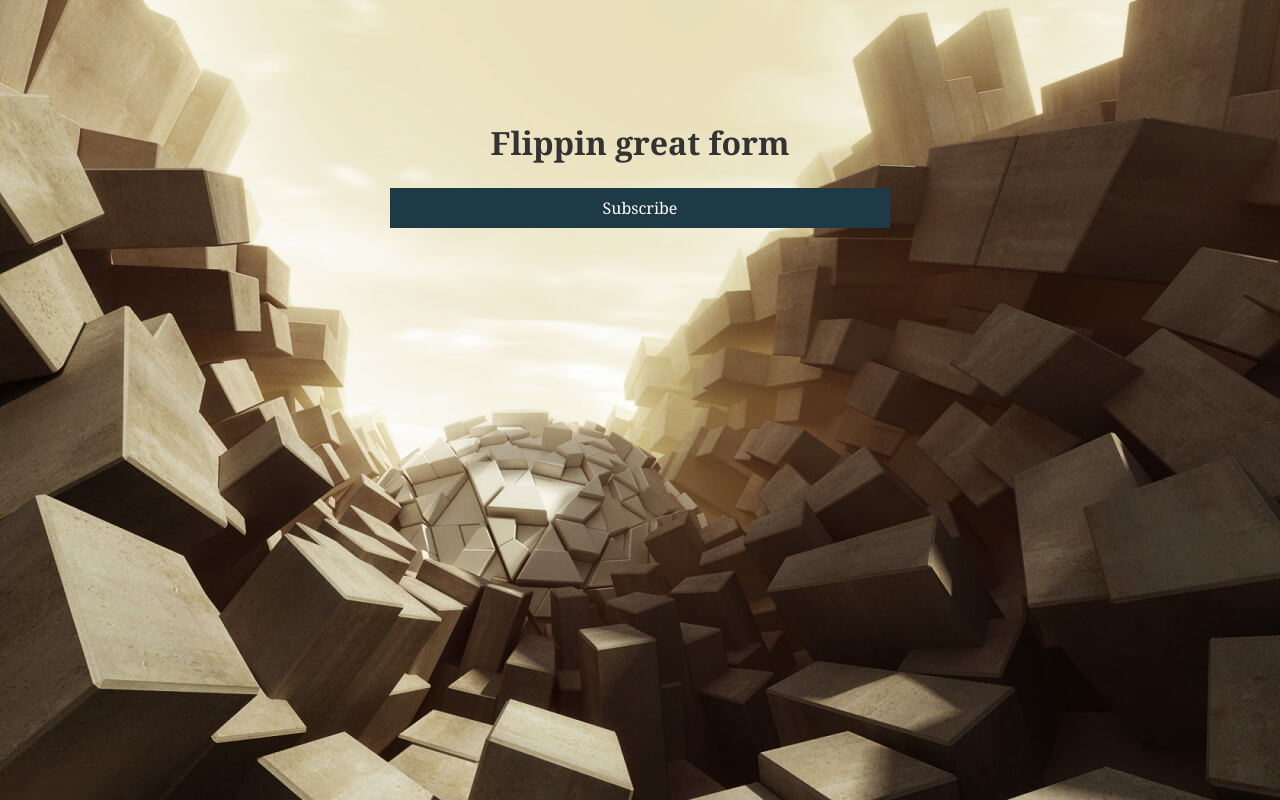
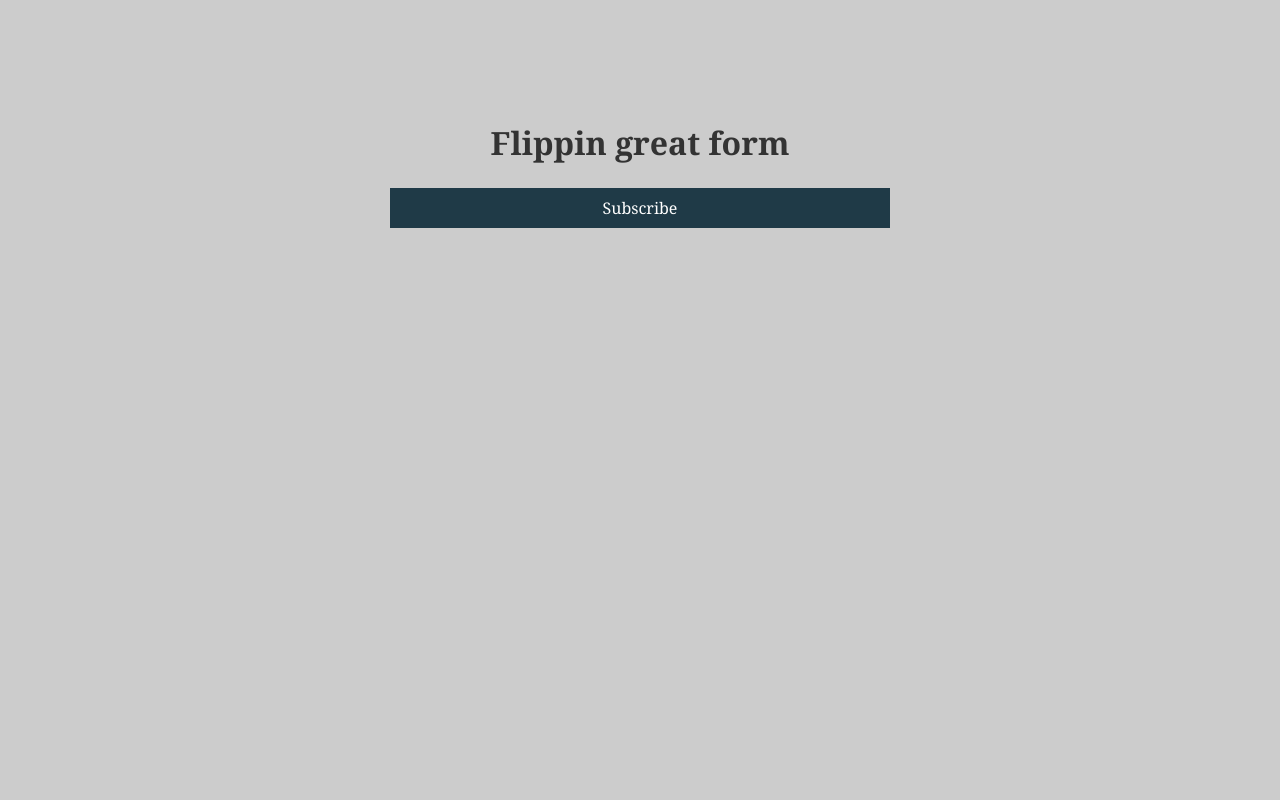
Before and after one commit to kevinrodrigues/flipping-form, a plain HTML site: page index.html in a window 1280 px wide. Drawn offline with nearby package versions, Linux system fonts and the light colour scheme.

Commit message:
Updated comments in css file.

```diff
--- a/css/main.css
+++ b/css/main.css
@@ -7,11 +7,7 @@ Custom styles start here
 body {
 	font-family: georgia, arial, sans-serif;
 	font-size: 16px;
-	background: url(/img/bg.jpg) no-repeat center center fixed;
-	-webkit-background-size: cover;
-	-moz-background-size: cover;
-	-o-background-size: cover;
-	background-size: cover;
+	background: #ccc;
 	padding-top: 100px;
 	text-align: center;
 }
@@ -132,14 +128,9 @@ Required styles start here
 	color: hsl(30, 70%, 70%);
 }
 
-/*3D transforms. Each face will be rotated in multiples of -90deg and moved 20px(half of their 40px height) out*/
+
 .flipping-form div:nth-child(1) {-webkit-transform: rotateX(0deg) translateZ(20px);-ms-transform: rotateX(0deg) translateZ(20px);transform: rotateX(0deg) translateZ(20px);}
 .flipping-form div:nth-child(2) {-webkit-transform: rotateX(-90deg) translateZ(20px);-ms-transform: rotateX(-90deg) translateZ(20px);transform: rotateX(-90deg) translateZ(20px);}
-.flipping-form div:nth-child(3) {-webkit-transform: rotateX(-180deg) translateZ(20px);-ms-transform: rotateX(-180deg) translateZ(20px);transform: rotateX(-180deg) translateZ(20px);}
-.flipping-form div:nth-child(4) {-webkit-transform: rotateX(-270deg) translateZ(20px);-ms-transform: rotateX(-270deg) translateZ(20px);transform: rotateX(-270deg) translateZ(20px);}
 
-/*the form will have 4 states/classes(default+3) for rotation*/
 .flipping-form form:hover,
 .flipping-form form.ready {-webkit-transform: translateZ(-20px) rotateX(90deg);-ms-transform: translateZ(-20px) rotateX(90deg);transform: translateZ(-20px) rotateX(90deg);}
-.flipping-form form.loading {-webkit-transform: translateZ(-20px) rotateX(180deg);-ms-transform: translateZ(-20px) rotateX(180deg);transform: translateZ(-20px) rotateX(180deg);}
-.flipping-form form.complete {-webkit-transform: translateZ(-20px) rotateX(270deg);-ms-transform: translateZ(-20px) rotateX(270deg);transform: translateZ(-20px) rotateX(270deg);}
--- a/js/main.js
+++ b/js/main.js
@@ -11,7 +11,7 @@ FORM.app = (function() {
 			$form.addClass('ready');
 		});
 
-		// Flip the form back when user removes cursor..
+		// Flip the form back when user removes cursor focus..
 		$email.on('blur', function() {
 			$form.removeClass('ready');
 		});
```
